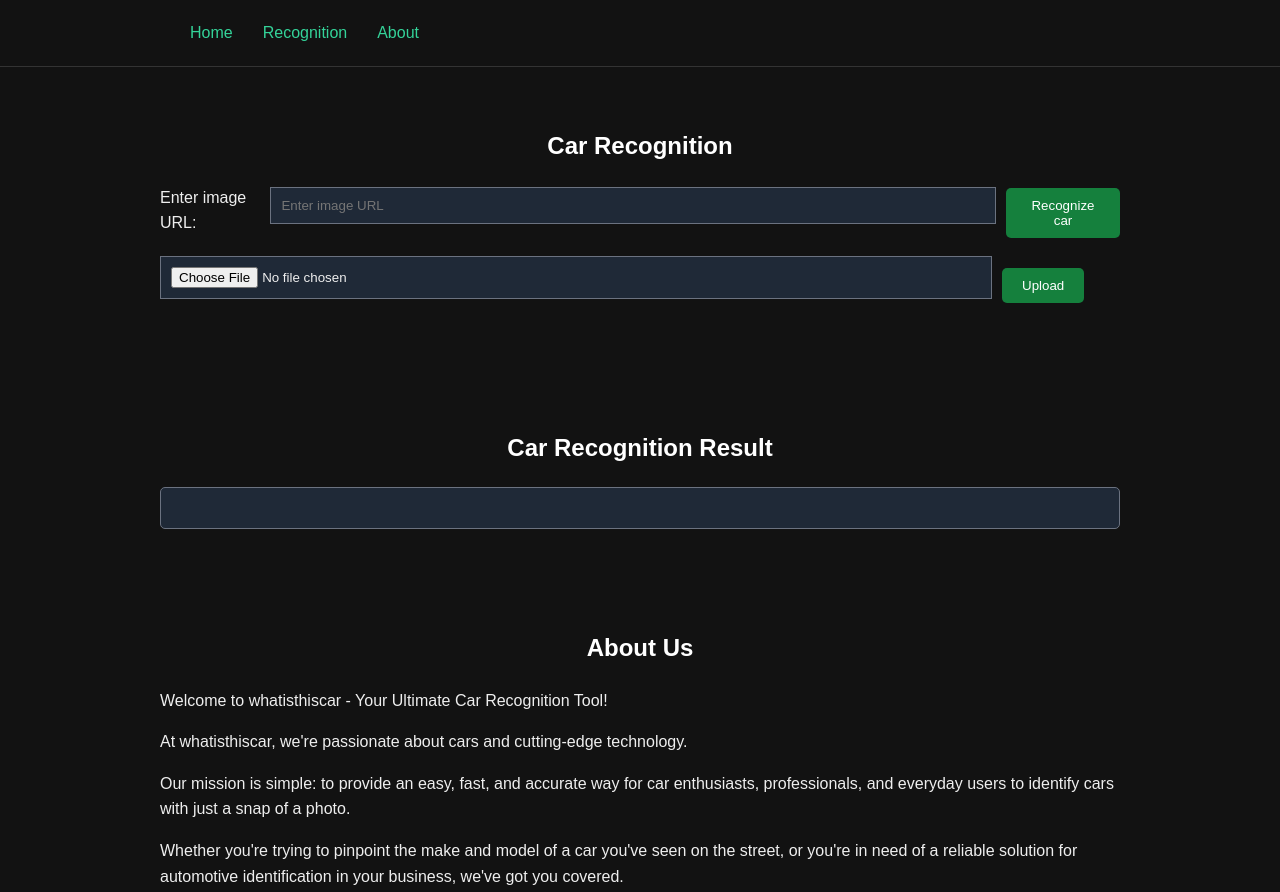
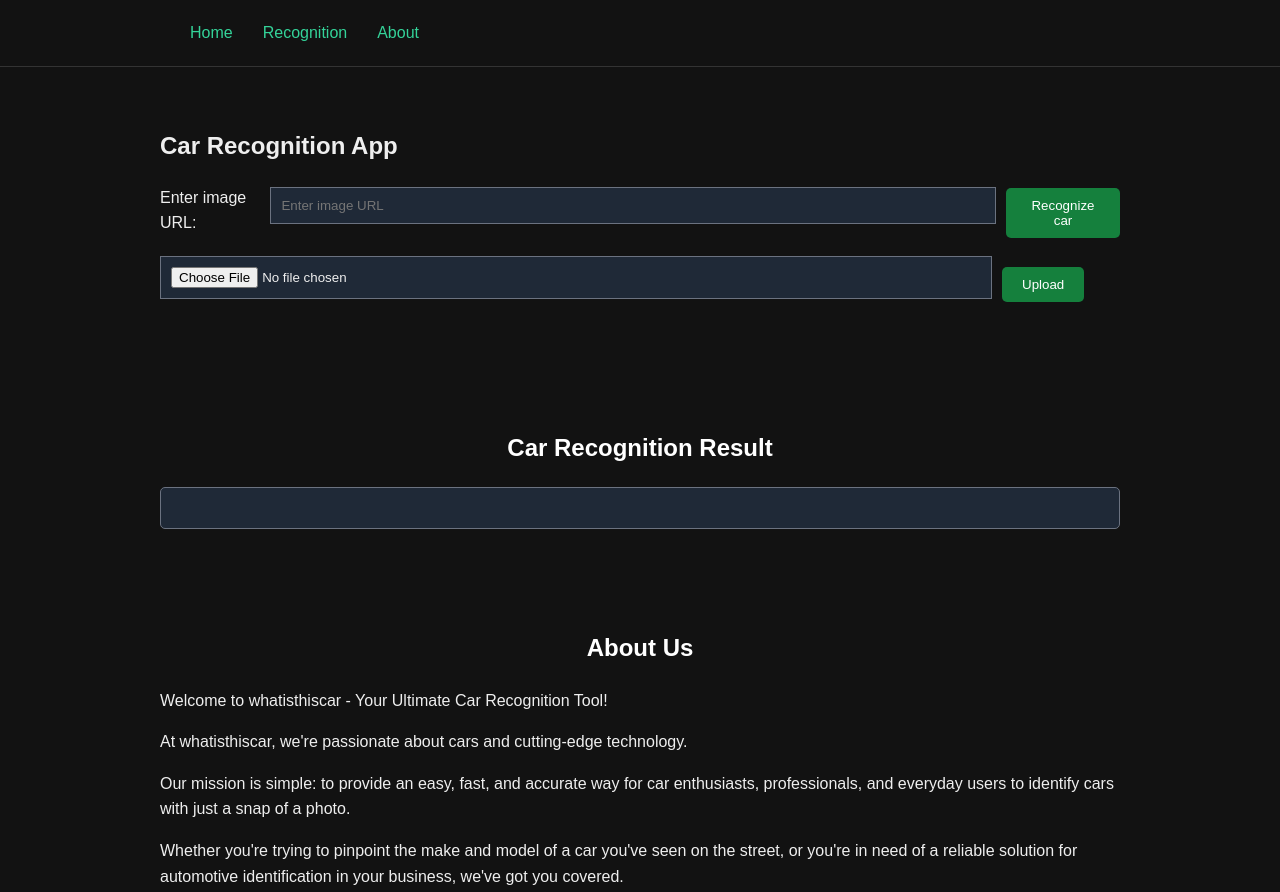
Before and after one commit to MrHeckerCat/whatisthiscar, a website: page public/index.html in a window 1280 px wide. Shown: the top 892 px of the page. Drawn offline with nearby package versions, Linux system fonts and the light colour scheme.

Commit message:
Update index.html

```diff
--- a/public/index.html
+++ b/public/index.html
@@ -39,7 +39,7 @@
     <main>
         <section id="home" class="section">
             <div class="container">
-                <h2>Car Recognition</h2>
+                <h1>Car Recognition App</h1>
                 <form id="image-form" method="POST" enctype="multipart/form-data">
                     <div class="input-group">
                         <label for="image-url">Enter image URL:</label>
```
